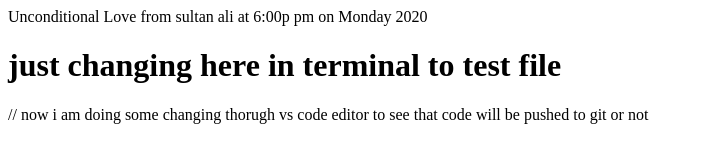
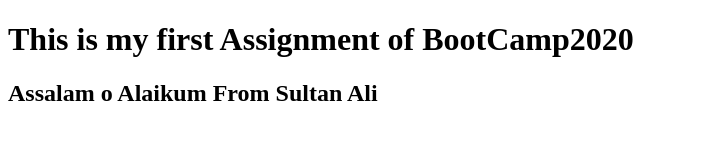
Before and after one commit to Drsultanali/BootCamp2020Sample, a plain HTML site: page index.html in a window 1280 px wide. Shown: the whole page, without its empty margins (0-703 px from the left). Drawn offline with Linux system fonts and the light colour scheme.

Commit message:
index.html

```diff
--- a/index.html
+++ b/index.html
@@ -6,10 +6,9 @@
     <title>Document</title>
 </head>
 <body>
-    Unconditional Love from sultan ali at 6:00p pm on Monday 2020
+  <h1> This is my first Assignment of BootCamp2020 </h1>
+  <h2> Assalam o Alaikum From Sultan Ali </h2>
 
-    <h1>just changing here in terminal to test file </h1>
-    // now i am doing some changing thorugh vs code editor to see that code will be pushed to git or not
 <ul>
 </ul>
 </body>
```
